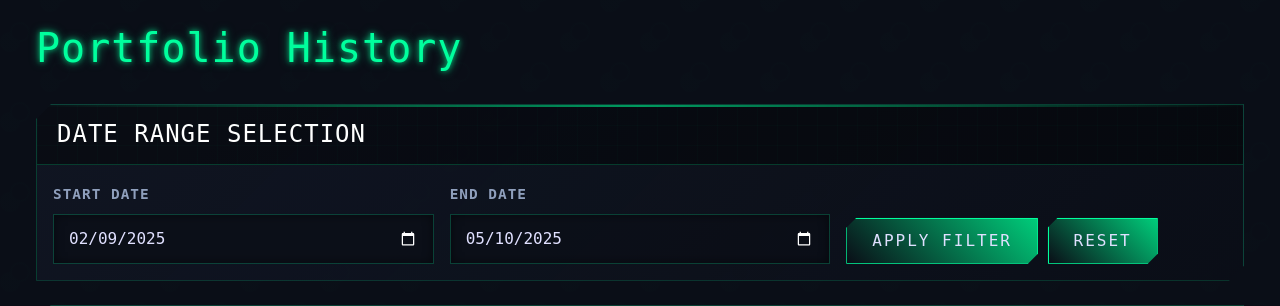
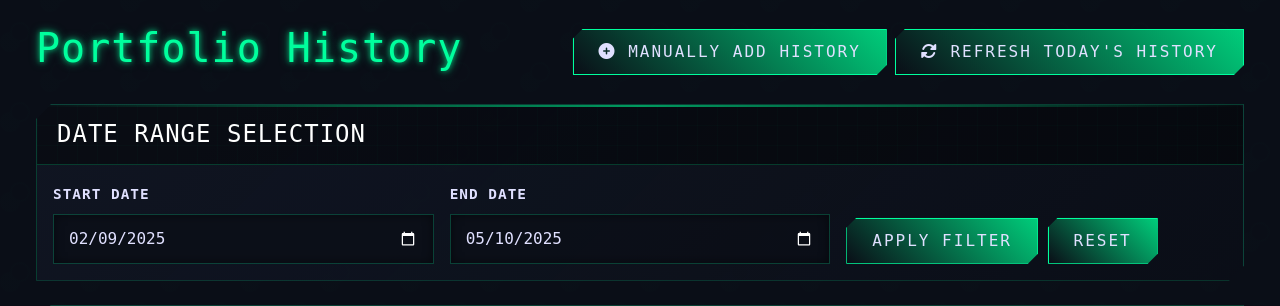
Before and after one commit to vic-cieslak/portfolio-income-manager, a Django app: page /portfolio/history/ in a window 1280 px wide. Shown: the part 58-364 px from the top of the page. Run offline with Django 5.2, Linux system fonts and the light colour scheme; the visitor is signed in with stand-in values (Sample User, id 1); data that the repository does not hold is empty.

Commit message:
"Implement manual portfolio history addition and daily refresh"
This commit introduces the ability for users to manually add records for the portfolio history for a given day. It also adds the functionality to refresh the portfolio history for the current day. Additionally, it handles potential form validation errors and updates the UI to accommodate these new features. Finally, it marks several tasks from NEW_FEATURES.md as completed.

```diff
--- a/portfolio/forms.py
+++ b/portfolio/forms.py
@@ -1,6 +1,7 @@
 from django import forms
-from .models import Cryptocurrency, BankAccount
+from .models import Cryptocurrency, BankAccount, PortfolioHistory
 from .services import CoinGeckoService
+from django.utils import timezone
 
 class DateRangeForm(forms.Form):
     start_date = forms.DateField(
@@ -60,3 +61,21 @@ class BankAccountForm(forms.ModelForm):
     class Meta:
         model = BankAccount
         fields = ['name', 'balance']
+
+class PortfolioHistoryManualAddForm(forms.ModelForm):
+    class Meta:
+        model = PortfolioHistory
+        fields = ['date', 'crypto_value', 'bank_value']
+        widgets = {
+            'date': forms.DateInput(attrs={'type': 'date', 'class': 'form-control'}),
+            'crypto_value': forms.NumberInput(attrs={'class': 'form-control'}),
+            'bank_value': forms.NumberInput(attrs={'class': 'form-control'}),
+        }
+
+    def clean_date(self):
+        date = self.cleaned_data.get('date')
+        if PortfolioHistory.objects.filter(date=date).exists():
+            raise forms.ValidationError("A history record for this date already exists. Please use the 'refresh' functionality or edit if available.")
+        if date and date > timezone.now().date():
+            raise forms.ValidationError("Cannot add history for a future date.")
+        return date
--- a/portfolio/urls.py
+++ b/portfolio/urls.py
@@ -12,4 +12,6 @@ urlpatterns = [
     path('bank/update/<int:pk>/', views.bank_update, name='bank_update'),
     path('bank/delete/<int:pk>/', views.bank_delete, name='bank_delete'),
     path('history/', views.portfolio_history, name='portfolio_history'),
+    path('history/add_manual/', views.add_portfolio_history_manual, name='add_portfolio_history_manual'),
+    path('history/refresh_today/', views.refresh_portfolio_history_today, name='refresh_portfolio_history_today'),
 ]
--- a/portfolio/views.py
+++ b/portfolio/views.py
@@ -2,10 +2,11 @@ from django.shortcuts import render, redirect, get_object_or_404
 from django.contrib.auth.decorators import login_required
 from django.contrib import messages
 from django.utils import timezone
-from .models import Cryptocurrency, BankAccount
-from .forms import CryptocurrencyForm, BankAccountForm
+from .models import Cryptocurrency, BankAccount, PortfolioHistory
+from .forms import CryptocurrencyForm, BankAccountForm, PortfolioHistoryManualAddForm # Removed RefreshPortfolioHistoryDateForm
 from .services import CoinGeckoService
 import json
+from django.views.decorators.http import require_POST # Import for require_POST
 
 @login_required
 def crypto_list(request):
@@ -203,3 +204,35 @@ def portfolio_history(request):
     }
 
     return render(request, 'portfolio/portfolio_history.html', context)
+
+@login_required
+def add_portfolio_history_manual(request):
+    if request.method == 'POST':
+        form = PortfolioHistoryManualAddForm(request.POST)
+        if form.is_valid():
+            form.save()
+            messages.success(request, 'Portfolio history record added successfully.')
+            return redirect('portfolio_history')
+        else:
+            messages.error(request, 'Please correct the errors below.')
+    else:
+        form = PortfolioHistoryManualAddForm()
+
+    return render(request, 'portfolio/portfolio_history_manual_form.html', {
+        'form': form,
+        'title': 'Manually Add Portfolio History'
+    })
+
+@login_required
+@require_POST # Ensure this view only accepts POST requests
+def refresh_portfolio_history_today(request):
+    target_date = timezone.now().date()
+    try:
+        _, created = CoinGeckoService.update_or_create_portfolio_history_for_date(target_date)
+        if created:
+            messages.success(request, f'Portfolio history for {target_date} (Today) created successfully.')
+        else:
+            messages.success(request, f'Portfolio history for {target_date} (Today) refreshed successfully.')
+    except Exception as e:
+        messages.error(request, f"Could not refresh portfolio history for today: {str(e)}")
+    return redirect('portfolio_history')
--- a/static/css/custom.css
+++ b/static/css/custom.css
@@ -912,3 +912,8 @@ input[type="date"].form-control::-webkit-calendar-picker-indicator {
   color: var(--background-dark);
   box-shadow: 0 0 15px var(--glow-color);
 }
+
+/* Ensure form labels are visible in dark theme */
+.form-label, label {
+  color: var(--text-primary) !important; /* Use a light color for labels */
+}
--- a/templates/portfolio/portfolio_history.html
+++ b/templates/portfolio/portfolio_history.html
@@ -4,6 +4,17 @@
 {% block content %}
 <div class="d-flex justify-content-between align-items-center mb-4">
     <h1 class="text-neon">Portfolio History</h1>
+    <div class="d-flex gap-2">
+        <a href="{% url 'add_portfolio_history_manual' %}" class="btn btn-success btn-cyber">
+            <i class="fas fa-plus-circle"></i> Manually Add History
+        </a>
+        <form method="post" action="{% url 'refresh_portfolio_history_today' %}" style="display: inline;">
+            {% csrf_token %}
+            <button type="submit" class="btn btn-info btn-cyber">
+                <i class="fas fa-sync-alt"></i> Refresh Today's History
+            </button>
+        </form>
+    </div>
 </div>
 
 <div class="card card-cyber mb-4">
```
Also changed, not shown: NEW_FEATURES.md (+4 -6 lines), portfolio/services.py (+28 -0 lines), templates/portfolio/portfolio_history_manual_form.html (added, +18 -0 lines).
